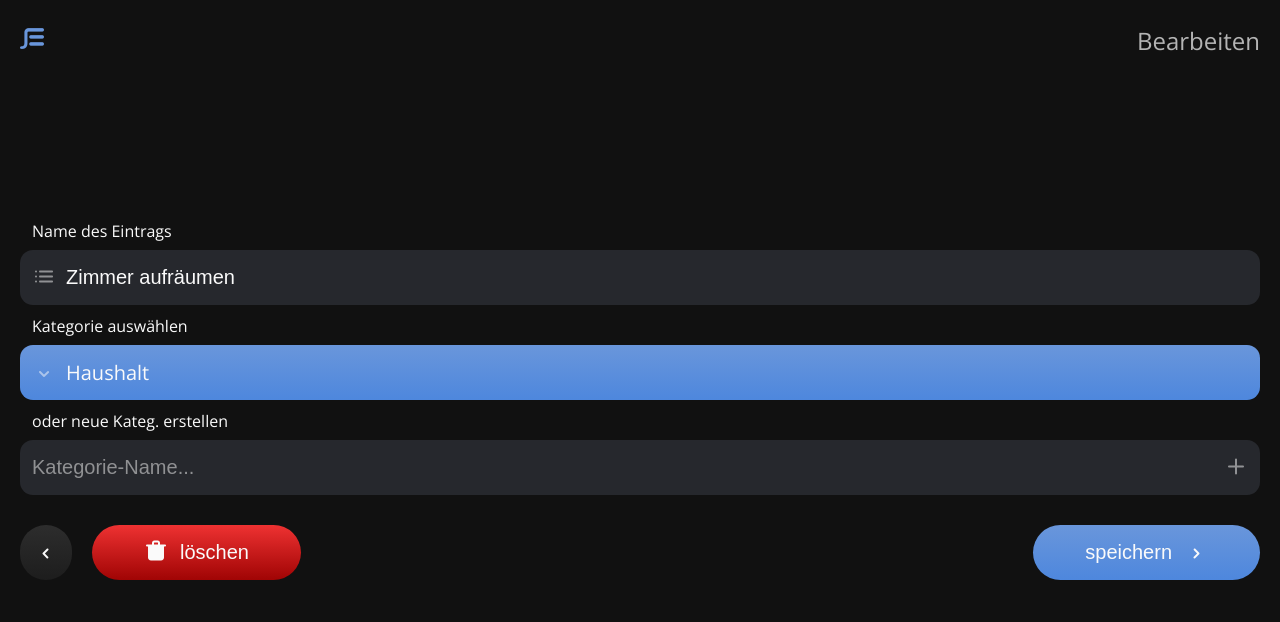
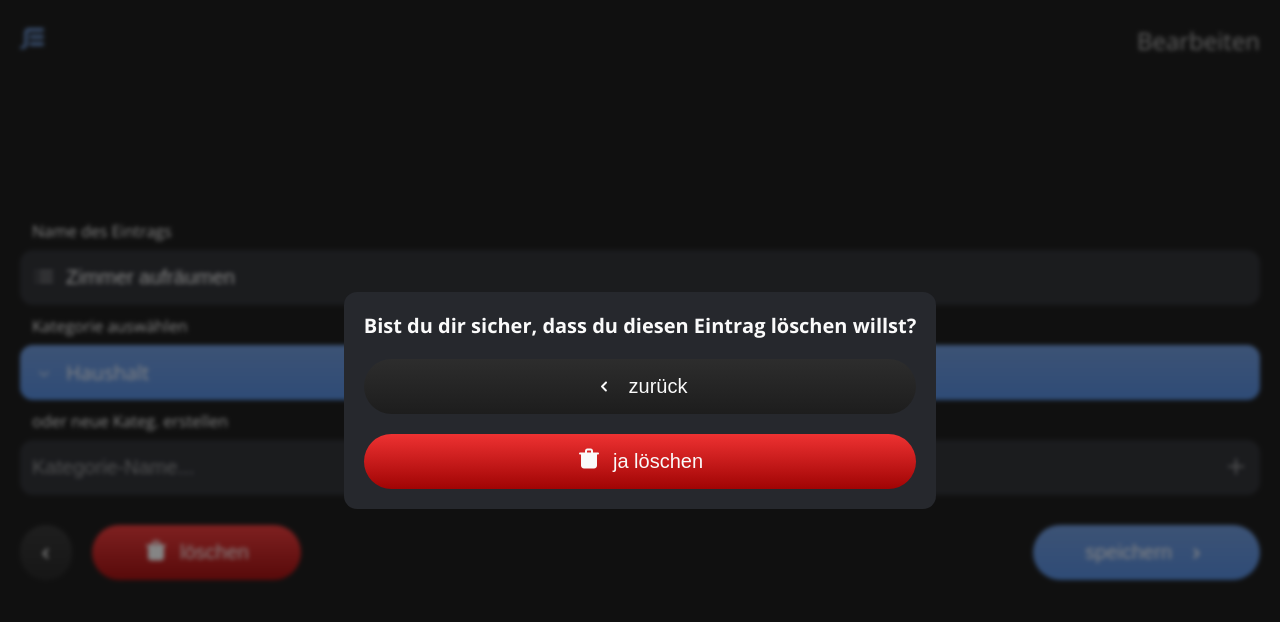
Before and after one commit to philmetscher/capstone-project, a Next.js app: page /edit-entry/431d25ee4eb211edbdc30242ac120002 in a window 1280 px wide. Shown: the top 622 px of the page. Built offline with nearby package versions, Linux system fonts and the light colour scheme.

Commit message:
added some styling for the modal component

```diff
--- a/components/FormComponents.js
+++ b/components/FormComponents.js
@@ -10,6 +10,7 @@ const FormMain = styled.main`
   align-items: center;
   min-height: calc(100vh - 81px);
   padding: 0 20px;
+  position: relative;
 `;
 
 const StyledForm = styled.form`
--- a/components/GlobalStyle.js
+++ b/components/GlobalStyle.js
@@ -6,6 +6,7 @@ const GlobalStyle = createGlobalStyle`
   --primary-gradient: linear-gradient(180deg, #6996DB 0%, #4E87DD 100%);
   --secondary: #1D1D1D;
   --secondary-gradient: linear-gradient(180deg, #2D2D2D 0%, #1D1D1D 100%);
+  --secondary-05: rgba(17, 17, 17, 0.5);
   --white: #FAFAFA;
   --white-07: rgba(250, 250, 250, 0.7);
   --white-05: rgba(250, 250, 250, 0.5);
--- /dev/null
+++ b/components/ModalDeleteBox.js
@@ -0,0 +1,58 @@
+import styled from "styled-components";
+import { useState } from "react";
+
+//Components
+import { ButtonGroup, ButtonSmall } from "./Button";
+import { IconChevronLeft, IconDelete } from "./Icons";
+import { PTagBold } from "./HtmlComponents";
+
+export default function ModalDeleteBox({
+  infoText,
+  deleteButtonOnClick,
+  modalOpenState = true,
+}) {
+  const [modalOpen, setModalOpen] = useState(modalOpenState);
+
+  return (
+    <Modal>
+      <ModalInner>
+        <PTagBold>{infoText}</PTagBold>
+        <ModalButtonGroup>
+          <ButtonSmall color="secondary">
+            <IconChevronLeft />
+            zurück
+          </ButtonSmall>
+          <ButtonSmall color="error">
+            <IconDelete />
+            ja löschen
+          </ButtonSmall>
+        </ModalButtonGroup>
+      </ModalInner>
+    </Modal>
+  );
+}
+
+const Modal = styled.div`
+  position: fixed;
+  top: 0;
+  left: 0;
+  width: 100vw;
+  height: 100vh;
+  background: var(--secondary-05);
+  backdrop-filter: blur(2px);
+  z-index: 2000;
+  display: flex;
+  justify-content: center;
+  align-items: center;
+  padding: 20px;
+`;
+const ModalInner = styled.section`
+  background: var(--card-bg);
+  padding: 20px;
+  border-radius: 13px;
+  text-align: center;
+`;
+const ModalButtonGroup = styled(ButtonGroup)`
+  flex-flow: column;
+  gap: 20px;
+`;
--- a/pages/edit-entry/[id].js
+++ b/pages/edit-entry/[id].js
@@ -3,6 +3,7 @@ import styled from "styled-components";
 import { useState } from "react";
 import { useRouter } from "next/router";
 import { useCategoriesStore, useListItemsStore } from "../../useStore";
+import { nanoid } from "nanoid";
 
 // Components
 import Header from "../../components/Header";
@@ -12,13 +13,13 @@ import {
   Input,
   Select,
 } from "../../components/FormComponents";
+import ModalDeleteBox from "../../components/ModalDeleteBox";
 import { ButtonGroup, ButtonIcon, ButtonSmall } from "../../components/Button";
 import {
   IconChevronLeft,
   IconChevronRight,
   IconDelete,
 } from "../../components/Icons";
-import { nanoid } from "nanoid";
 
 export default function EditEntry() {
   const router = useRouter();
@@ -265,6 +266,7 @@ export default function EditEntry() {
           </EditButtonGroup>
         </StyledForm>
       </FormMain>
+      <ModalDeleteBox infoText="Bist du dir sicher, dass du diesen Eintrag löschen willst?" />
     </>
   );
 }
```
